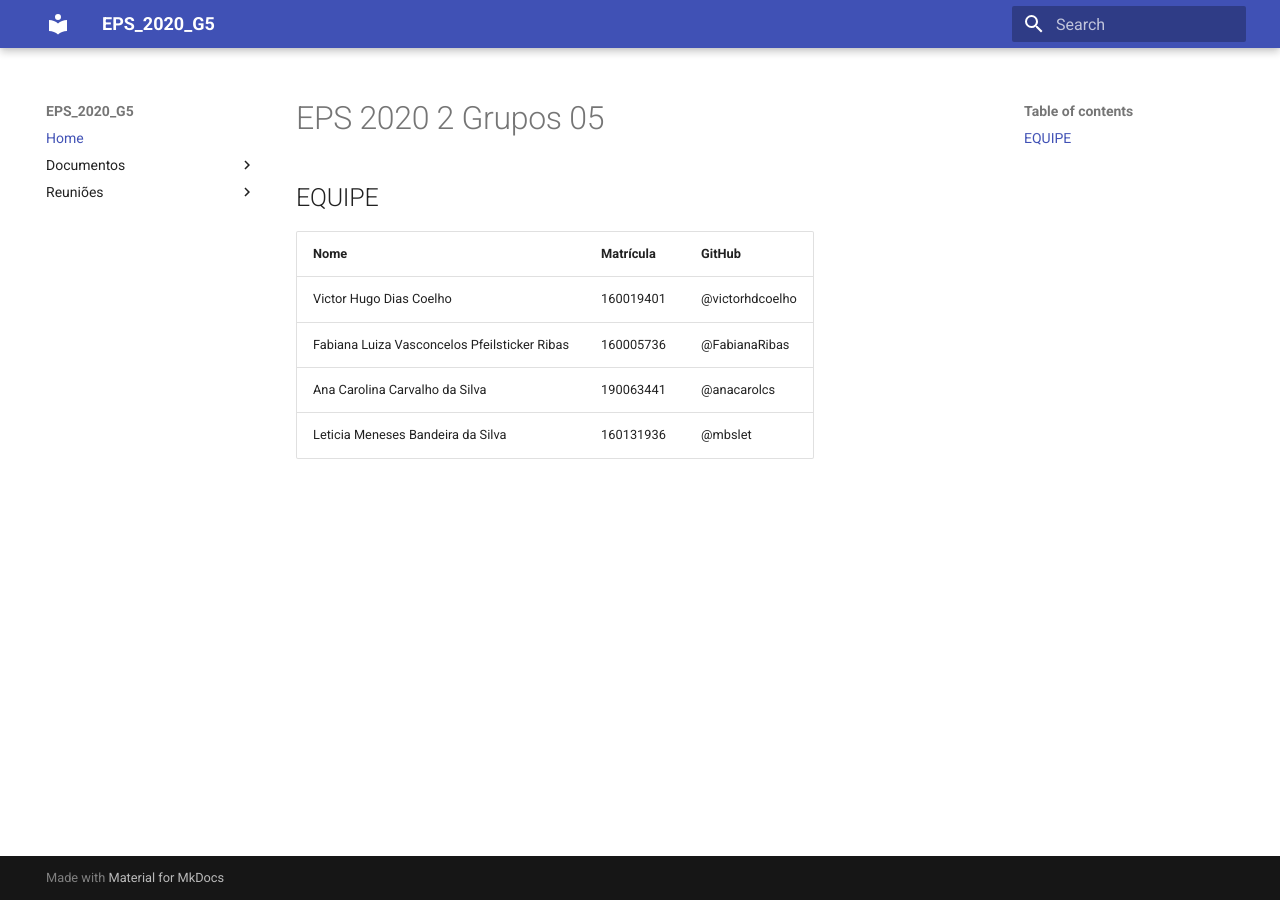
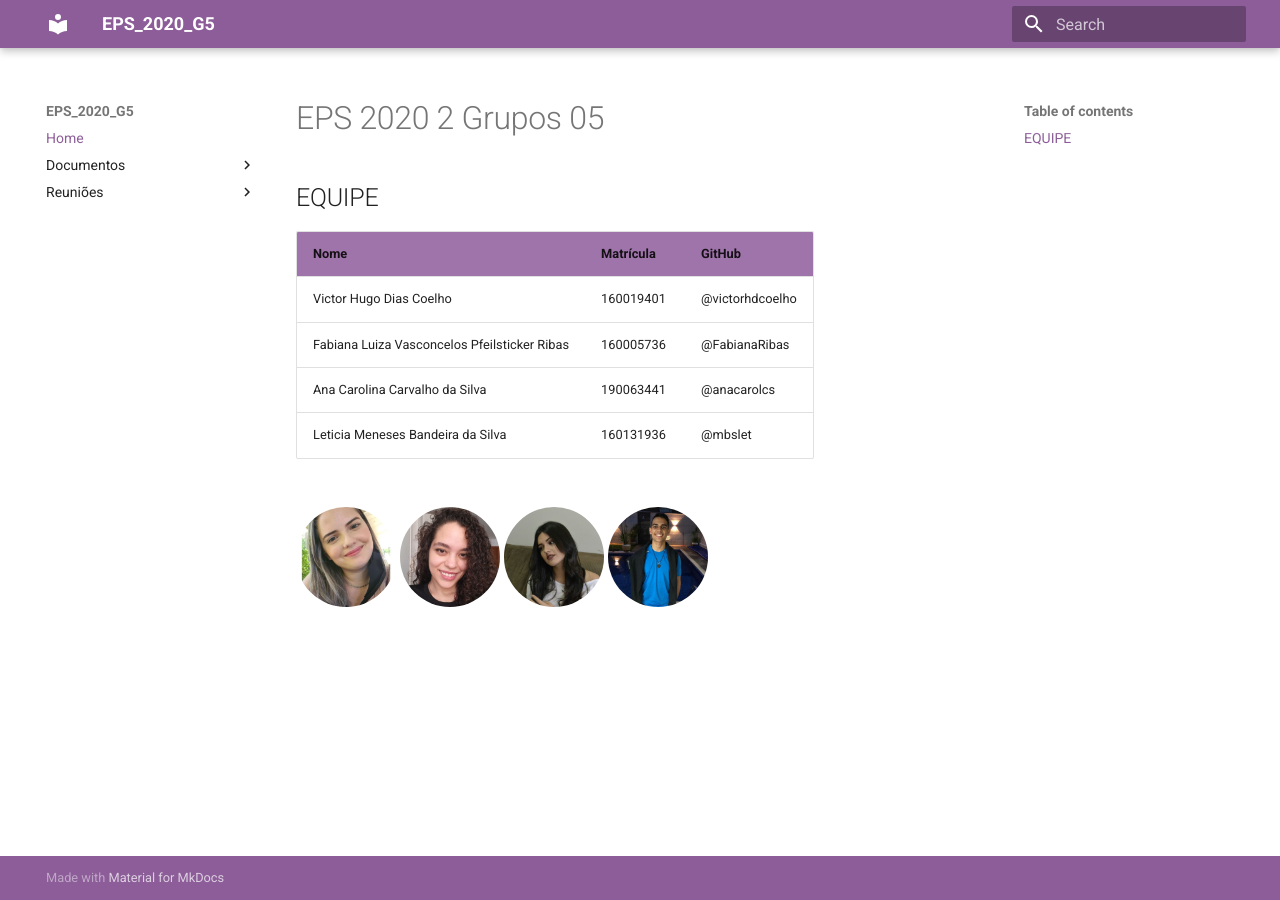
Before and after one commit to fga-eps-mds/2020.2-Violeta-Documentacao, an MkDocs documentation site: the page built from docs/index.md, in a window 1280 px wide. Built offline with MkDocs 1.6.1 and Material for MkDocs 9.7.7, drawn with Linux system fonts in a browser that asks for light colours.

Commit message:
Adicionado imagens dos integrantes

```diff
--- a/docs/index.md
+++ b/docs/index.md
@@ -8,3 +8,11 @@
 |Fabiana Luiza Vasconcelos Pfeilsticker Ribas|160005736|@FabianaRibas|
 |Ana Carolina Carvalho da Silva|190063441|@anacarolcs|
 |Leticia Meneses Bandeira da Silva|160131936|@mbslet|
+
+
+<div class="fotos_div">
+<div class="hover11"><figure><img alt="1" src="img/ana.jpg"><span>Ana</span></figure></div>
+<div class="hover11"><figure><img alt="2" src="img/fab.jpg"><span>Fabiana</span></figure></div>
+<div class="hover11"><figure><img alt="3" src="img/let.jpg"><span>Letícia</span></figure></div>
+<div class="hover11"><figure><img alt="4" src="img/victor.jpg"><span>Victor</span></figure></div>
+</div>
--- /dev/null
+++ b/docs/style/home.css
@@ -0,0 +1,61 @@
+.md-header{
+	background-color: #8C5D98;
+}
+.md-footer-nav{
+	background-color: #9F74AA;
+}
+.md-footer-meta{
+	background-color: #8C5D98;
+}
+.md-nav__title{
+	background-color: #8C5D98;
+}
+thead{
+	background-color: #9F74AA;
+}
+
+.fotos_div{
+	display: inline-block;
+	width:100%;
+}
+
+.hover11 span
+{
+	display: none;
+}
+
+.hover11{
+	display:inline-block;
+}
+.hover11 figure img {
+  	display: inline-block;
+	opacity: 1;
+	-webkit-transition: .3s ease-in-out;
+	transition: .3s ease-in-out;
+}
+.hover11 figure:hover img {
+	opacity: .5;
+}
+
+.hover11 figure:hover span{
+	display: grid;
+	position: relative;
+	bottom: 70px;
+	right: 5px;
+	text-align: center;
+}
+
+.fotos_div img{
+	display: inline-block;
+	margin-right: 10px;
+	border-radius: 100%;
+	width: 100px;
+	height: 100px;
+}
+
+:root{
+	--md-primary-fg-color: #8C5D98;
+	--md-default-fg-color--lightest: #8C5D98;
+	--md-footer-bg-color: #9F74AA;
+	--md-footer-bg-color--dark: #8C5D98
+}
--- a/mkdocs.yml
+++ b/mkdocs.yml
@@ -11,3 +11,6 @@ nav:
         - "02/03/2021": "dailies/02-03-2021.md"
         - "03/03/2021": "dailies/03-03-2021.md"
         - "04/03/2021": "dailies/04-03-2021.md"
+
+extra_css:
+  - "style/home.css"
```
Also changed, not shown: docs/img/ana.jpg (added), docs/img/fab.jpg (added), docs/img/let.jpg (added), docs/img/victor.jpg (added).
